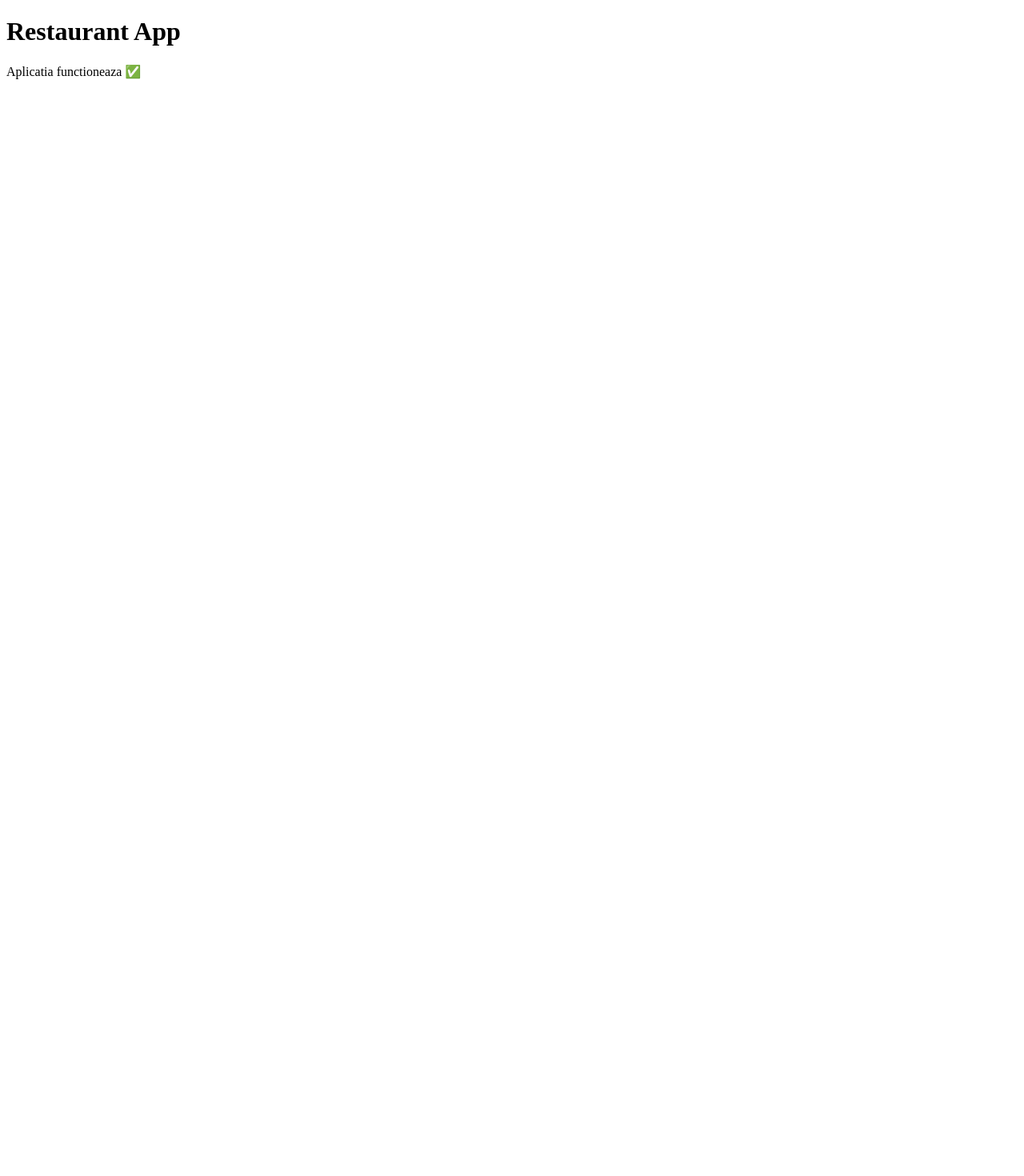
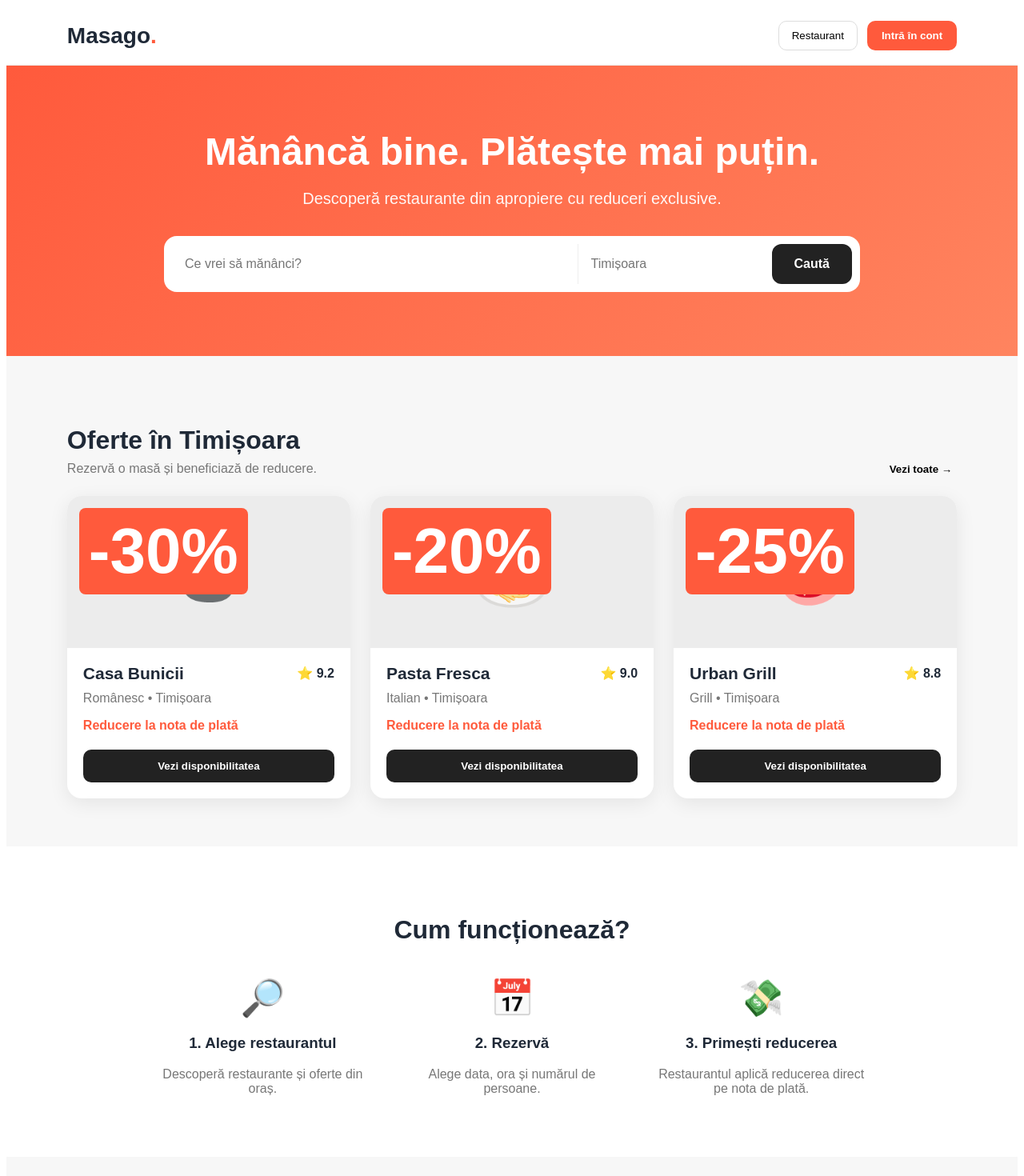
Before and after one commit to masago1/masago1, a Next.js app: page / in a window 1280 px wide. Shown: the top 1470 px of the page at 80% size. Before the commit the page ends 800 px from the top, so only its background shows below. Built offline with nearby package versions, Linux system fonts and the light colour scheme.

Commit message:
Update page.js

```diff
--- a/app/page.js
+++ b/app/page.js
@@ -1,8 +1,399 @@
 export default function Home() {
+  const restaurants = [
+    {
+      name: "Casa Bunicii",
+      type: "Românesc",
+      rating: "9.2",
+      discount: "-30%",
+      location: "Timișoara",
+      emoji: "🍲",
+    },
+    {
+      name: "Pasta Fresca",
+      type: "Italian",
+      rating: "9.0",
+      discount: "-20%",
+      location: "Timișoara",
+      emoji: "🍝",
+    },
+    {
+      name: "Urban Grill",
+      type: "Grill",
+      rating: "8.8",
+      discount: "-25%",
+      location: "Timișoara",
+      emoji: "🥩",
+    },
+  ];
+
   return (
-    <main>
-      <h1>Restaurant App</h1>
-      <p>Aplicatia functioneaza ✅</p>
+    <main
+      style={{
+        margin: 0,
+        fontFamily: "Arial, sans-serif",
+        background: "#f7f7f7",
+        minHeight: "100vh",
+        color: "#1f2937",
+      }}
+    >
+      {/* NAVBAR */}
+      <header
+        style={{
+          background: "white",
+          padding: "18px 6%",
+          display: "flex",
+          justifyContent: "space-between",
+          alignItems: "center",
+          borderBottom: "1px solid #eeeeee",
+          position: "sticky",
+          top: 0,
+          zIndex: 10,
+        }}
+      >
+        <div
+          style={{
+            fontSize: "28px",
+            fontWeight: "800",
+          }}
+        >
+          Masago<span style={{ color: "#ff5a3c" }}>.</span>
+        </div>
+
+        <div style={{ display: "flex", gap: "12px" }}>
+          <button
+            style={{
+              background: "white",
+              border: "1px solid #ddd",
+              borderRadius: "10px",
+              padding: "10px 16px",
+              cursor: "pointer",
+            }}
+          >
+            Restaurant
+          </button>
+
+          <button
+            style={{
+              background: "#ff5a3c",
+              color: "white",
+              border: "none",
+              borderRadius: "10px",
+              padding: "10px 18px",
+              fontWeight: "bold",
+              cursor: "pointer",
+            }}
+          >
+            Intră în cont
+          </button>
+        </div>
+      </header>
+
+      {/* HERO */}
+      <section
+        style={{
+          background: "linear-gradient(135deg, #ff5a3c, #ff845f)",
+          color: "white",
+          padding: "80px 6%",
+          textAlign: "center",
+        }}
+      >
+        <h1
+          style={{
+            fontSize: "48px",
+            margin: "0 0 16px",
+          }}
+        >
+          Mănâncă bine. Plătește mai puțin.
+        </h1>
+
+        <p
+          style={{
+            fontSize: "20px",
+            marginBottom: "35px",
+            opacity: 0.95,
+          }}
+        >
+          Descoperă restaurante din apropiere cu reduceri exclusive.
+        </p>
+
+        <div
+          style={{
+            maxWidth: "850px",
+            margin: "auto",
+            background: "white",
+            padding: "10px",
+            borderRadius: "16px",
+            display: "flex",
+            gap: "10px",
+          }}
+        >
+          <input
+            placeholder="Ce vrei să mănânci?"
+            style={{
+              flex: 1,
+              border: "none",
+              padding: "16px",
+              fontSize: "16px",
+              outline: "none",
+            }}
+          />
+
+          <input
+            placeholder="Timișoara"
+            style={{
+              width: "200px",
+              border: "none",
+              borderLeft: "1px solid #eee",
+              padding: "16px",
+              fontSize: "16px",
+              outline: "none",
+            }}
+          />
+
+          <button
+            style={{
+              background: "#222",
+              color: "white",
+              border: "none",
+              padding: "0 28px",
+              borderRadius: "12px",
+              fontWeight: "bold",
+              fontSize: "16px",
+              cursor: "pointer",
+            }}
+          >
+            Caută
+          </button>
+        </div>
+      </section>
+
+      {/* RESTAURANTS */}
+      <section
+        style={{
+          padding: "60px 6%",
+          maxWidth: "1300px",
+          margin: "auto",
+        }}
+      >
+        <div
+          style={{
+            display: "flex",
+            justifyContent: "space-between",
+            alignItems: "end",
+            marginBottom: "25px",
+          }}
+        >
+          <div>
+            <h2
+              style={{
+                fontSize: "32px",
+                marginBottom: "8px",
+              }}
+            >
+              Oferte în Timișoara
+            </h2>
+
+            <p style={{ color: "#777", margin: 0 }}>
+              Rezervă o masă și beneficiază de reducere.
+            </p>
+          </div>
+
+          <button
+            style={{
+              background: "transparent",
+              border: "none",
+              fontWeight: "bold",
+              cursor: "pointer",
+            }}
+          >
+            Vezi toate →
+          </button>
+        </div>
+
+        <div
+          style={{
+            display: "grid",
+            gridTemplateColumns: "repeat(auto-fit, minmax(260px, 1fr))",
+            gap: "25px",
+          }}
+        >
+          {restaurants.map((restaurant) => (
+            <div
+              key={restaurant.name}
+              style={{
+                background: "white",
+                borderRadius: "18px",
+                overflow: "hidden",
+                boxShadow: "0 6px 25px rgba(0,0,0,0.08)",
+              }}
+            >
+              <div
+                style={{
+                  height: "190px",
+                  background: "#ececec",
+                  display: "flex",
+                  alignItems: "center",
+                  justifyContent: "center",
+                  fontSize: "80px",
+                  position: "relative",
+                }}
+              >
+                {restaurant.emoji}
+
+                <div
+                  style={{
+                    position: "absolute",
+                    top: "15px",
+                    left: "15px",
+                    background: "#ff5a3c",
+                    color: "white",
+                    padding: "8px 12px",
+                    borderRadius: "8px",
+                    fontWeight: "bold",
+                  }}
+                >
+                  {restaurant.discount}
+                </div>
+              </div>
+
+              <div style={{ padding: "20px" }}>
+                <div
+                  style={{
+                    display: "flex",
+                    justifyContent: "space-between",
+                    alignItems: "center",
+                  }}
+                >
+                  <h3 style={{ margin: 0, fontSize: "21px" }}>
+                    {restaurant.name}
+                  </h3>
+
+                  <strong>⭐ {restaurant.rating}</strong>
+                </div>
+
+                <p
+                  style={{
+                    color: "#777",
+                    margin: "10px 0",
+                  }}
+                >
+                  {restaurant.type} • {restaurant.location}
+                </p>
+
+                <p style={{ fontWeight: "bold", color: "#ff5a3c" }}>
+                  Reducere la nota de plată
+                </p>
+
+                <button
+                  style={{
+                    width: "100%",
+                    background: "#222",
+                    color: "white",
+                    border: "none",
+                    borderRadius: "10px",
+                    padding: "13px",
+                    fontWeight: "bold",
+                    cursor: "pointer",
+                    marginTop: "5px",
+                  }}
+                >
+                  Vezi disponibilitatea
+                </button>
+              </div>
+            </div>
+          ))}
+        </div>
+      </section>
+
+      {/* HOW IT WORKS */}
+      <section
+        style={{
+          background: "white",
+          padding: "60px 6%",
+          textAlign: "center",
+        }}
+      >
+        <h2 style={{ fontSize: "32px" }}>Cum funcționează?</h2>
+
+        <div
+          style={{
+            maxWidth: "900px",
+            margin: "40px auto 0",
+            display: "grid",
+            gridTemplateColumns: "repeat(auto-fit, minmax(200px, 1fr))",
+            gap: "35px",
+          }}
+        >
+          <div>
+            <div style={{ fontSize: "45px" }}>🔎</div>
+            <h3>1. Alege restaurantul</h3>
+            <p style={{ color: "#777" }}>
+              Descoperă restaurante și oferte din oraș.
+            </p>
+          </div>
+
+          <div>
+            <div style={{ fontSize: "45px" }}>📅</div>
+            <h3>2. Rezervă</h3>
+            <p style={{ color: "#777" }}>
+              Alege data, ora și numărul de persoane.
+            </p>
+          </div>
+
+          <div>
+            <div style={{ fontSize: "45px" }}>💸</div>
+            <h3>3. Primești reducerea</h3>
+            <p style={{ color: "#777" }}>
+              Restaurantul aplică reducerea direct pe nota de plată.
+            </p>
+          </div>
+        </div>
+      </section>
+
+      {/* RESTAURANT CTA */}
+      <section
+        style={{
+          margin: "60px 6%",
+          padding: "50px",
+          background: "#202020",
+          color: "white",
+          borderRadius: "22px",
+          textAlign: "center",
+        }}
+      >
+        <h2 style={{ fontSize: "32px" }}>
+          Ai un restaurant?
+        </h2>
+
+        <p style={{ color: "#ccc", fontSize: "18px" }}>
+          Umple mesele libere și atrage clienți noi.
+        </p>
+
+        <button
+          style={{
+            marginTop: "15px",
+            background: "#ff5a3c",
+            color: "white",
+            border: "none",
+            borderRadius: "10px",
+            padding: "14px 25px",
+            fontWeight: "bold",
+            cursor: "pointer",
+          }}
+        >
+          Înscrie restaurantul
+        </button>
+      </section>
+
+      <footer
+        style={{
+          padding: "30px",
+          textAlign: "center",
+          color: "#777",
+        }}
+      >
+        © 2026 Masago
+      </footer>
     </main>
   );
 }
```
